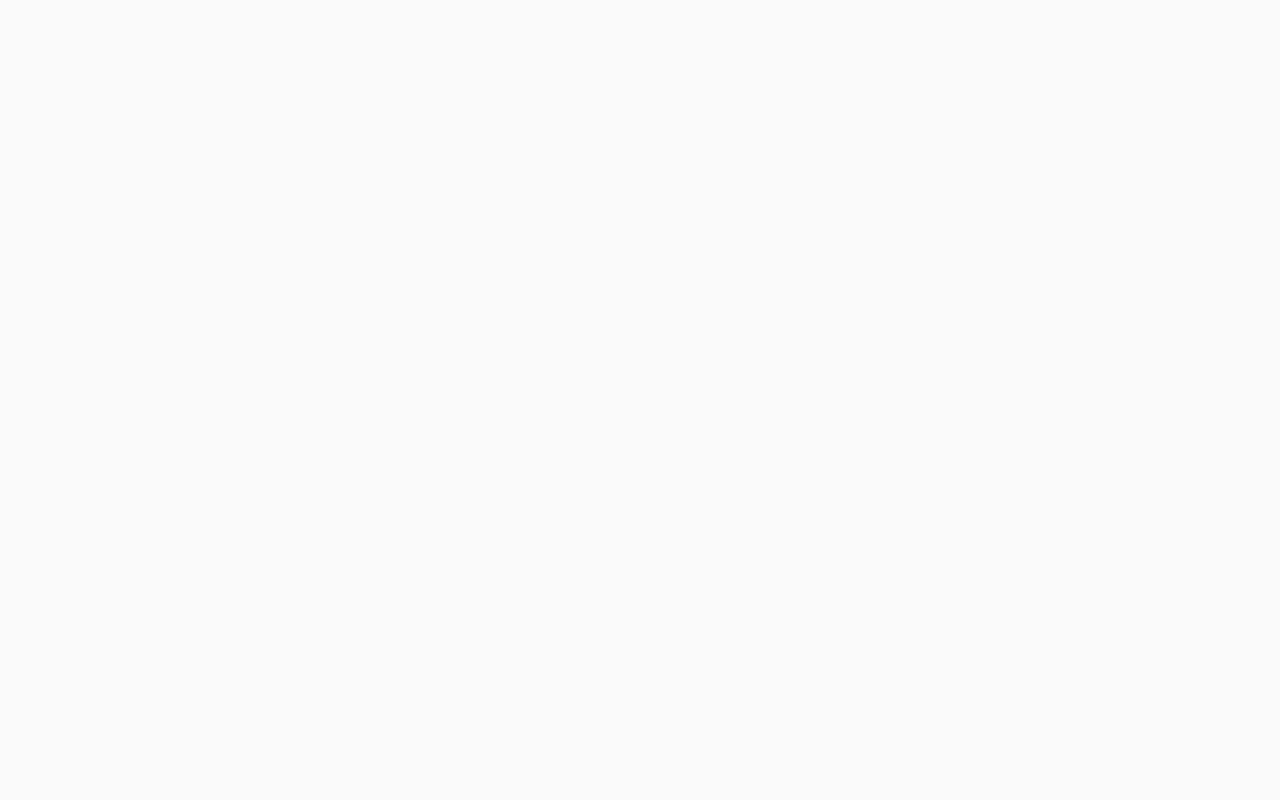
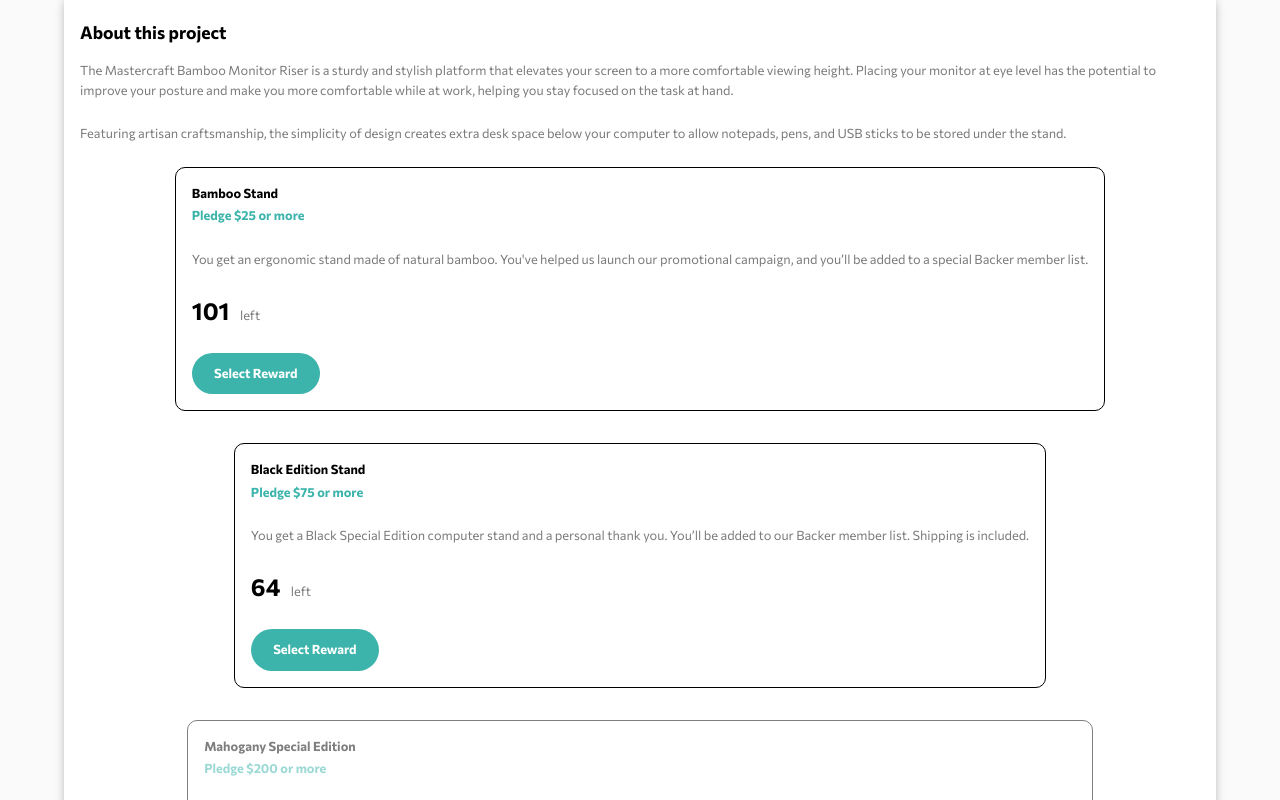
Before and after one commit to Robertron624/crowdfunding-product-page, a React (Vite) app: page / in a window 1280 px wide. Shown: the part 900-1700 px from the top of the page. Before the commit the page ends 855 px from the top, so only its background shows below. Built offline with nearby package versions, Linux system fonts and the light colour scheme.

Commit message:
pledges section

```diff
--- a/package.json
+++ b/package.json
@@ -10,6 +10,7 @@
     "preview": "vite preview"
   },
   "dependencies": {
+    "prop-types": "^15.8.1",
     "react": "^18.2.0",
     "react-dom": "^18.2.0"
   },
--- a/src/App.jsx
+++ b/src/App.jsx
@@ -2,6 +2,7 @@
 import './App.scss'
 import ProjectTitle from './components/ProjectTitle'
 import ProjectStats from './components/ProjectStats'
+import About from './components/About'
 
 function App() {
 
@@ -11,6 +12,7 @@
       <main>
         <ProjectTitle/>
         <ProjectStats/>
+        <About/>
       </main>
     </>
   )
--- /dev/null
+++ b/src/components/About.jsx
@@ -0,0 +1,31 @@
+import "./about.scss";
+import { pledgeData } from "../pledgeData";
+import Pledge from "./Pledge";
+
+const About = () => {
+    return (
+        <div className="about-project">
+            <h3>About this project</h3>
+            <p>
+                The Mastercraft Bamboo Monitor Riser is a sturdy and stylish
+                platform that elevates your screen to a more comfortable viewing
+                height. Placing your monitor at eye level has the potential to
+                improve your posture and make you more comfortable while at
+                work, helping you stay focused on the task at hand.
+            </p>
+            <p>
+                Featuring artisan craftsmanship, the simplicity of design
+                creates extra desk space below your computer to allow notepads,
+                pens, and USB sticks to be stored under the stand.
+            </p>
+            <div className="pledges">
+                {pledgeData.map((pledge) => (
+                    <Pledge pledge={pledge} key={pledge.id} />
+                ))}
+
+            </div>
+        </div>
+    );
+};
+
+export default About;
--- /dev/null
+++ b/src/components/Pledge.jsx
@@ -0,0 +1,38 @@
+import './pledge.scss'
+import PropTypes from 'prop-types';
+
+const Pledge = ({pledge}) => {
+
+  const {title, pledgeAmount, description, left} = pledge
+
+  return (
+    <div className={`pledge ${left == 0 ? 'disabled': ''}`}>
+      <h4>
+        {title}
+      </h4>
+      <p className='amount'>
+        Pledge ${pledgeAmount} or more
+      </p>
+      <p className='description'>
+        {description}
+      </p>
+      <p className='left'>
+        <span>{left}</span> left
+      </p>
+      <button disabled={left == 0}>
+        Select Reward
+      </button>
+    </div>
+  )
+}
+
+Pledge.propTypes = {
+  pledge: PropTypes.shape({
+    title: PropTypes.string.isRequired,
+    pledgeAmount: PropTypes.number.isRequired,
+    description: PropTypes.string.isRequired,
+    left: PropTypes.number.isRequired
+  })
+}
+
+export default Pledge
--- a/src/components/ProjectTitle.jsx
+++ b/src/components/ProjectTitle.jsx
@@ -3,6 +3,7 @@
 const ProjectTitle = () => {
   return (
     <div className="project-title">
+        <img src="/logo-mastercraft.svg" alt="mastercraft logo" className='logo'/>
         <h1>Mastercraft Bamboo Monitor Riser</h1>
         <p>A beautiful & handcrafted monitor stand to reduce neck and eye strain.</p>
         <div className="buttons">
--- /dev/null
+++ b/src/components/about.scss
@@ -0,0 +1,33 @@
+@import '/src/variables.scss';
+
+.about-project {
+    background-color: white;
+    max-width: 90%;
+    margin-inline: auto;
+    margin-bottom: 8rem;
+    border-radius: 10px;
+    color: $black;
+    padding: 1.5rem 0;
+    margin-top: 2rem;
+    box-shadow: 0px 10px 10px 0px rgba(0, 0, 0, 0.25);
+    text-align: left;
+    padding: 2rem 1rem;
+
+    h3 {
+        font-size: 1.1rem;
+        font-weight: 600;
+        margin-bottom: 1rem;
+    }
+
+    p {
+        color: $dark-gray;
+        font-size: .8rem;
+        margin-bottom: 1.5rem;
+    }
+
+    .pledges {
+        display: flex;
+        flex-direction: column;
+        gap: 2rem;
+    }
+}
--- /dev/null
+++ b/src/components/pledge.scss
@@ -0,0 +1,51 @@
+@import '/src/variables.scss';
+
+.pledge {
+    border: 1px solid black;
+    border-radius: 10px;
+    margin: 0 auto;
+    padding: 1rem;
+
+    &.disabled {
+        opacity: .5;
+        pointer-events: none;
+    }
+
+    h4 {
+        font-size: .8rem;
+        margin-bottom: .2rem;
+    }
+
+    .amount {
+        font-size: .8rem;
+        font-weight: 700;
+        color: $moderate-cyan;
+    }
+
+    .left {
+
+        span {
+            font-size: 1.5rem;
+            font-weight: 700;
+            color: $black;
+            margin-right: .5rem;
+        }
+    }
+
+    button {
+        background-color: $moderate-cyan;
+        color: white;
+        border: none;
+        border-radius: 25px;
+        padding: .7rem 0;
+        width: 8rem;
+        font-size: .8rem;
+        font-weight: 700;
+        cursor: pointer;
+        transition: all .3s ease-in-out;
+
+        &:hover {
+            background-color: $dark-cyan;
+        }
+    }
+}
--- a/src/components/project-title.scss
+++ b/src/components/project-title.scss
@@ -8,6 +8,16 @@
     color: $black;
     padding: 3rem 0;
     box-shadow: 0px 10px 10px 0px rgba(0, 0, 0, 0.25);
+    position: relative;
+
+    .logo {
+        position: absolute;
+        top: -30px;
+        left: 50%;
+        transform: translateX(-50%);
+        border-radius: 50%;
+        box-shadow: 0px 10px 10px 0px rgba(0, 0, 0, 0.25);
+    }
 
     h1 {
         font-size: 1.2rem;
--- /dev/null
+++ b/src/pledgeData.js
@@ -0,0 +1,23 @@
+export const pledgeData = [
+    {
+        id: 1,
+        title: "Bamboo Stand",
+        pledgeAmount: 25,
+        description: "You get an ergonomic stand made of natural bamboo. You've helped us launch our promotional campaign, and you’ll be added to a special Backer member list.",
+        left: 101,
+    },
+    {
+        id: 2,
+        title: "Black Edition Stand",
+        pledgeAmount: 75,
+        description: "You get a Black Special Edition computer stand and a personal thank you. You’ll be added to our Backer member list. Shipping is included.",
+        left: 64,
+    },
+    {
+        id: 3,
+        title: "Mahogany Special Edition",
+        pledgeAmount: 200,
+        description: "You get two Special Edition Mahogany stands, a Backer T-Shirt, and a personal thank you. You’ll be added to our Backer member list. Shipping is included.",
+        left: 0,
+    }
+]
```
Also changed, not shown: 1 other file (tests, documents, lock files or other folders).
